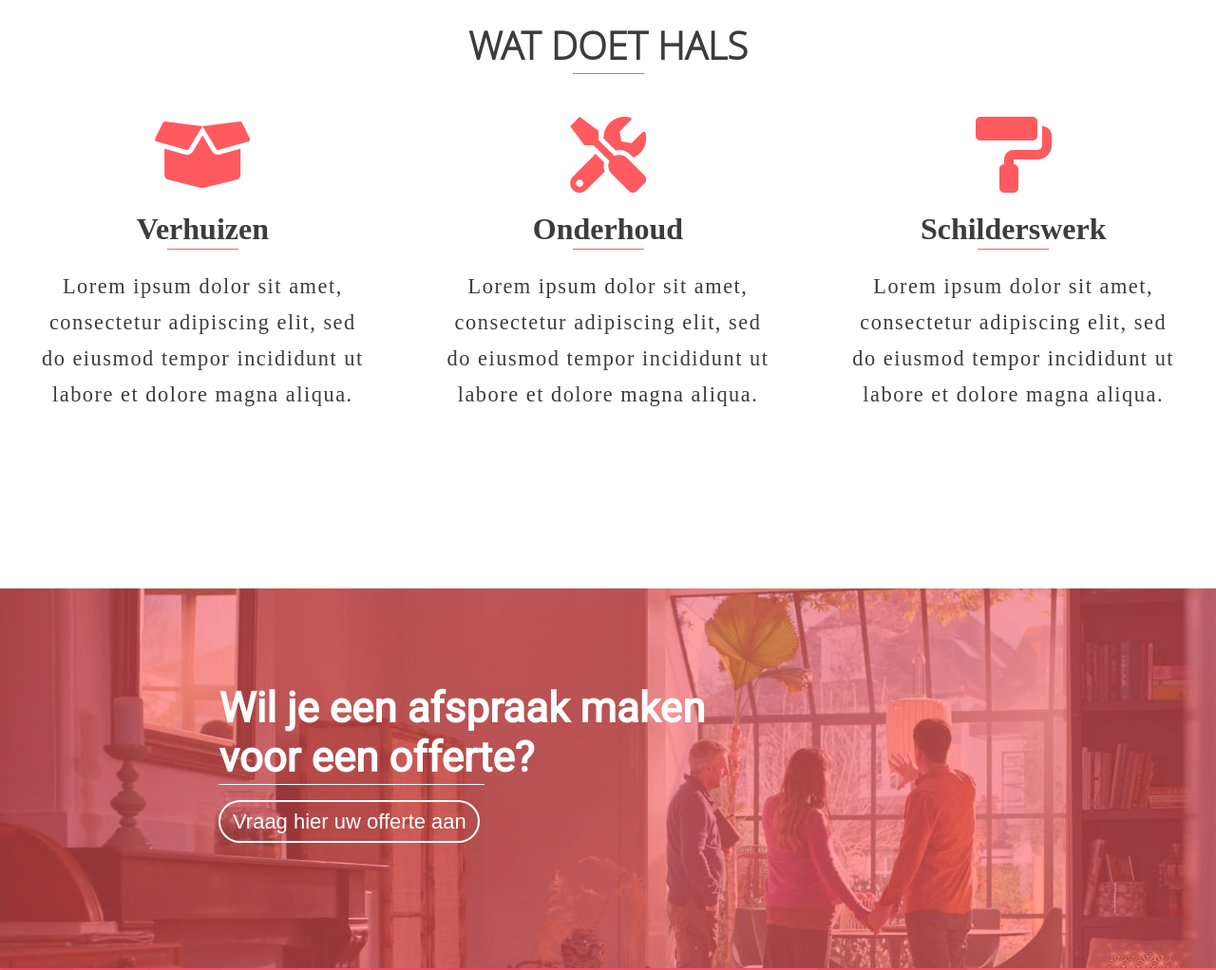
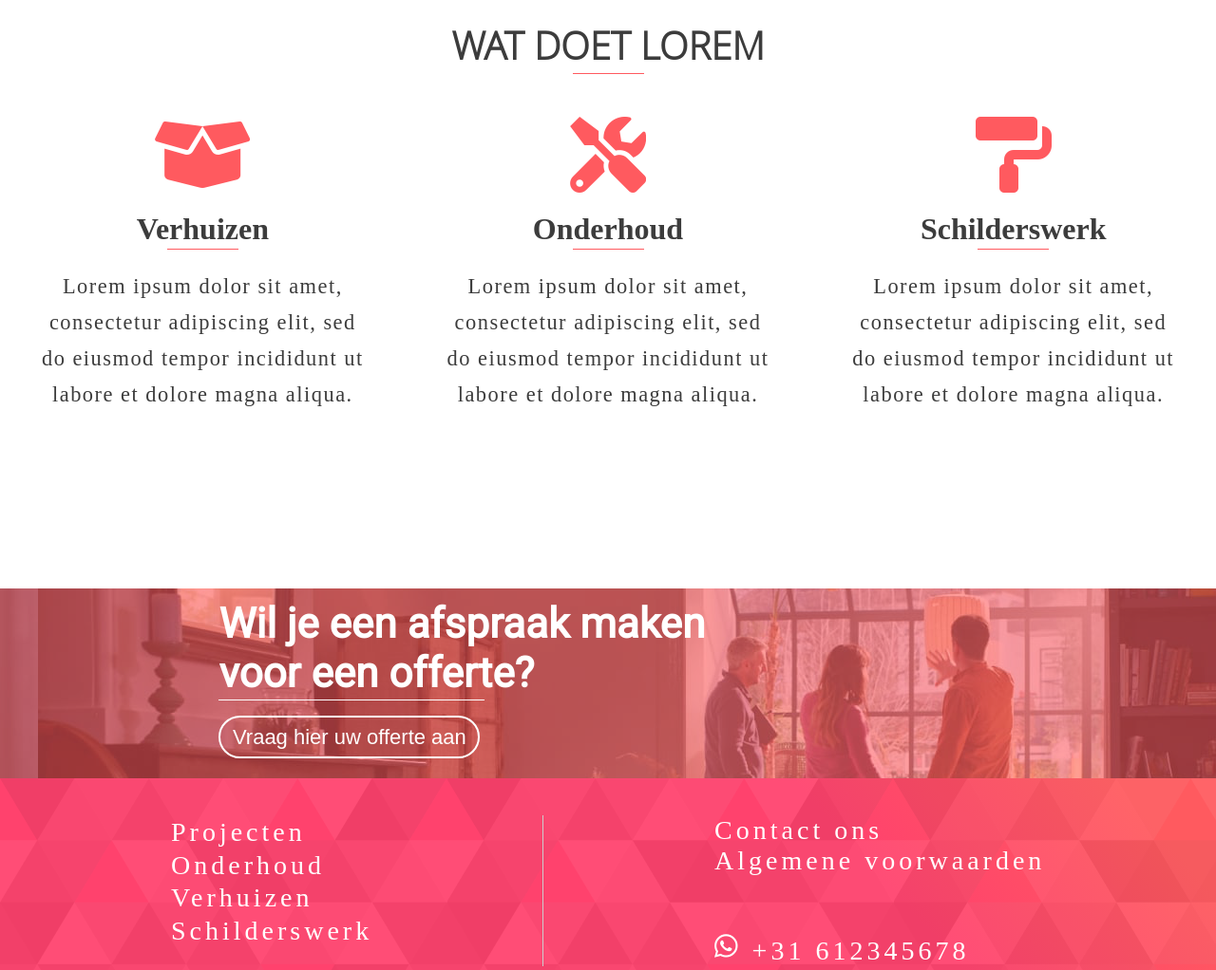
Before and after one commit to Luuk-2k/Hals, a plain HTML site: page index.html in a window 1280 px wide. Shown: the part 791-1813 px from the top of the page at 95% size. Drawn offline with nearby package versions, Linux system fonts and the light colour scheme.

Commit message:
made offerte smaller

```diff
--- a/assets/css/main.css
+++ b/assets/css/main.css
@@ -206,18 +206,19 @@ footer {
 }
 
 .z-projecten {
-    height: 400px;
+    height: 200px;
     width: 100vw;
     float: left;
     background-image: url("../../assets/photos/klus.png");
     margin-top: 20vh;
+    background-position: -25% 25%;
 }
 
 .projecten-title {
     font-size: 44px;
     font-family:roboto;
     color: #ffffff;
-    margin-top: 100px;
+    margin-top: 11px;
 
 }
 
--- a/index.html
+++ b/index.html
@@ -4,7 +4,7 @@
 <link href="assets/css/hover.css" rel="stylesheet">
 <head>
     <meta charset="UTF-8">
-    <title>Hals</title>
+    <title>Steengoed voor onderhoud en meer</title>
     <link rel="stylesheet" href="https://cdnjs.cloudflare.com/ajax/libs/font-awesome/5.13.0/css/all.min.css"
           integrity="sha256-h20CPZ0QyXlBuAw7A+KluUYx/3pK+c7lYEpqLTlxjYQ=" crossorigin="anonymous"/>
     <link href="https://fonts.googleapis.com/css?family=Assistant&display=swap" rel="stylesheet">
@@ -13,7 +13,7 @@
 <body>
 <main>
     <nav class="navbar">
-        <h1 class="logo hvr-float-shadow">HALS</h1>
+        <h1 class="logo hvr-float-shadow">LOREM</h1>
         <ul class="nav-links">
             <li class="nav-item hvr-underline-from-left"><a style="    color: #3C3C3C;
 " href="#">Verhuizen</a></li>
@@ -34,7 +34,7 @@
         </div>
     </header>
     <div class="dientsen">
-        <h1 class="dienst-title">WAT DOET HALS</h1>
+        <h1 class="dienst-title">WAT DOET LOREM</h1>
         <div class="flexbox">
             <div class="underline"></div>
         </div>
```
